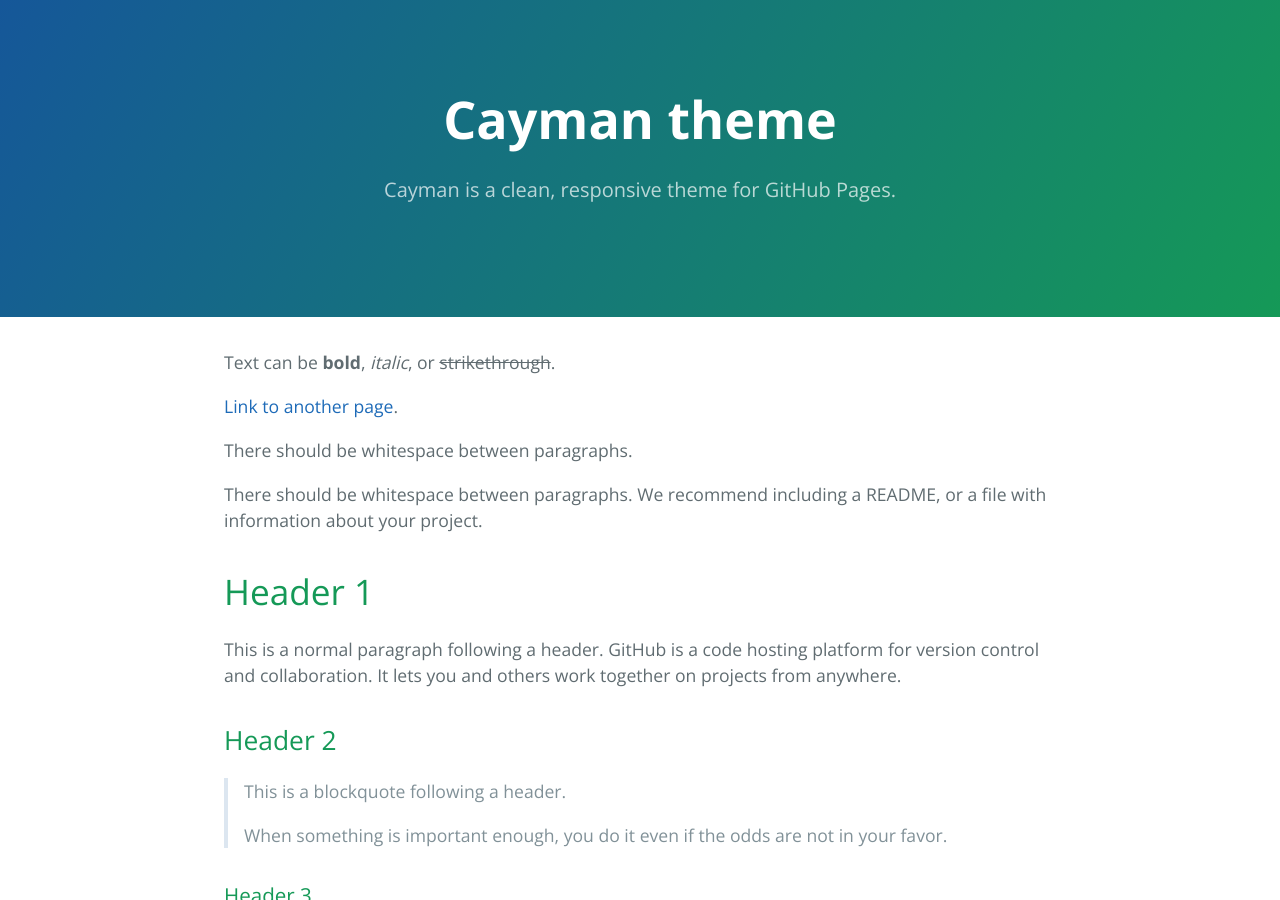
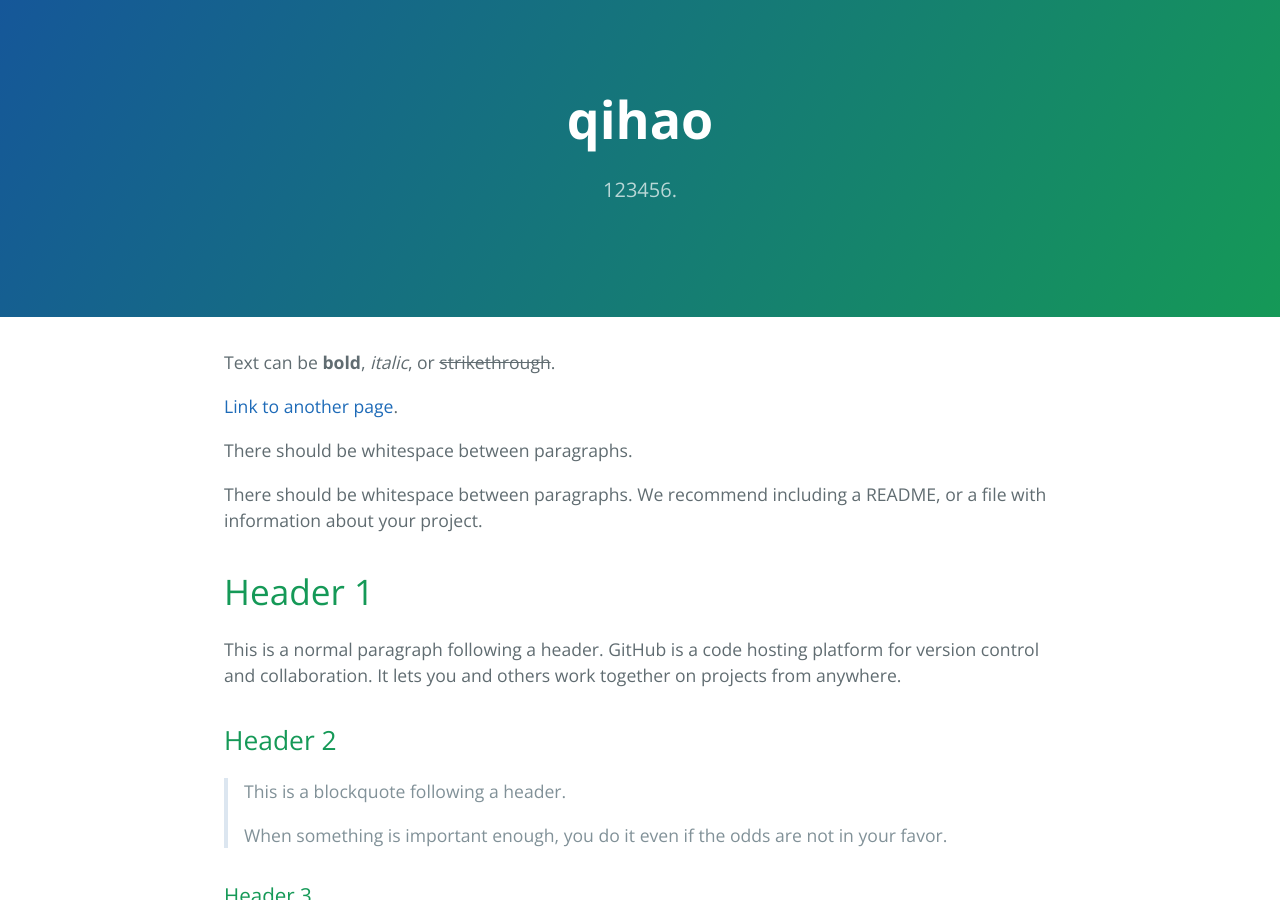
Before and after one commit to zhongjianhua163/zhongjianhua163.github.io, a Jekyll site: the page built from index.md, in a window 1280 px wide and 900 px high. Built offline with Jekyll 4.4.1, drawn with Linux system fonts in a browser that asks for light colours.

Commit message:
Update _config.yml
20211231

```diff
--- a/_config.yml
+++ b/_config.yml
@@ -1,5 +1,5 @@
-title: Cayman theme
-description: Cayman is a clean, responsive theme for GitHub Pages.
+title: qihao
+description: 123456.
 show_downloads: false
 google_analytics:
 theme: jekyll-theme-modernist
```
